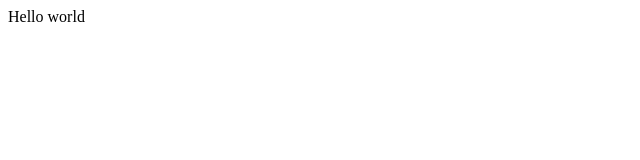
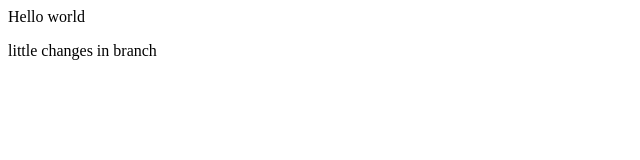
Before and after one commit to kafleysovit/kafleysovit, a plain HTML site: page index.html in a window 1280 px wide. Shown: the whole page, without its empty margins (0-640 px from the left). Drawn offline with Linux system fonts and the light colour scheme.

Commit message:
branch updated

```diff
--- a/index.html
+++ b/index.html
@@ -1 +1,2 @@
 <div>Hello world</div>
+<p>little changes in branch</p>
```
